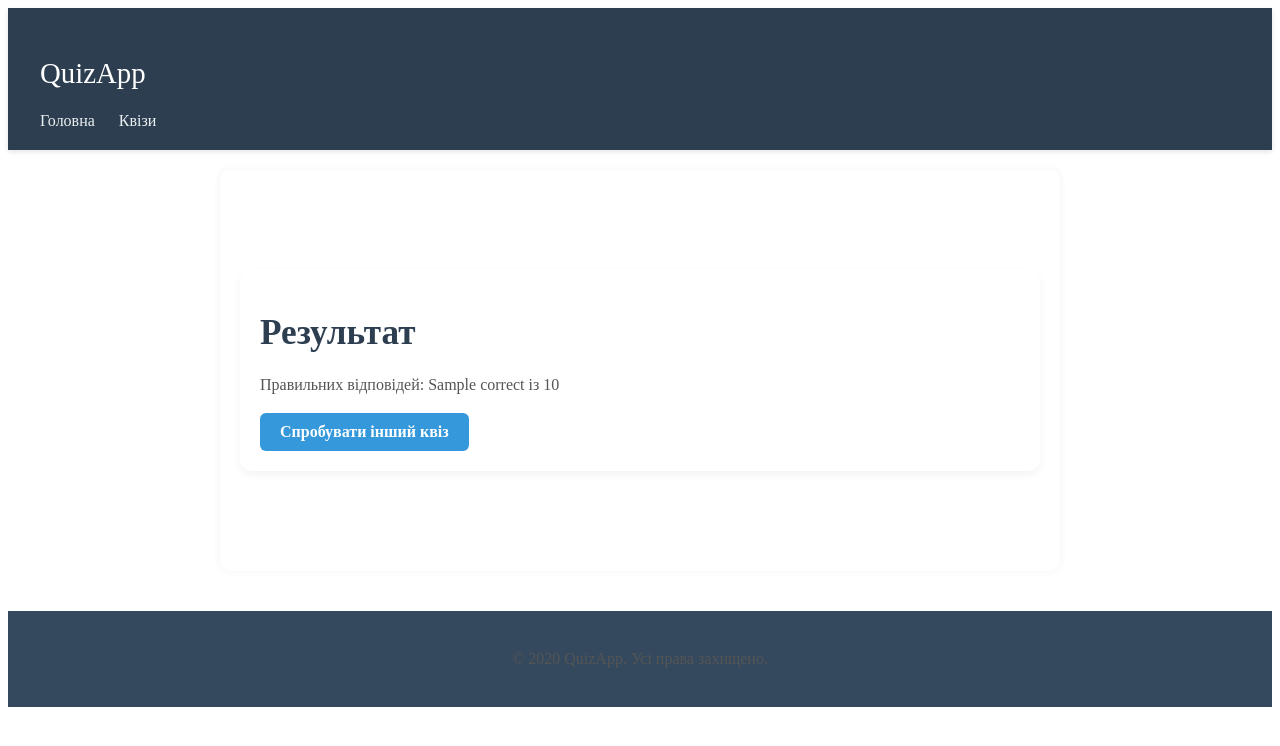
After one commit to SofiaaMohyla/python_pro_2_quizz_friday_19_2025, a Flask app: template templates/result.html in a window 1280 px wide. The commit adds this page. Shown: the top 746 px of the page. Run offline with Flask 3, Linux system fonts and the light colour scheme; the template is opened without the code that fills it: most values are stand-ins (such as "Sample title", 1, 10 or a date in 2020).

Commit message:
finished

```diff
--- a/main.py
+++ b/main.py
@@ -49,16 +49,32 @@ def quiz_question(quizz_id):
 
 @app.route("/quizzes/<int:quizz_id>/answer", methods=["POST"])
 def answer_func(quizz_id):
+    agent = SQLAgent("test.db")
+    question_index = session["current_question"]
+    selected_answer = request.form.get("answer")
+    print(selected_answer)
+    question = session["questions"][question_index]
+    correct_answers = agent.get_answer_for_question(question["question_id"])
+    agent.db.close()
+
+    for ans in correct_answers:
+        if ans["content"] == selected_answer and ans["is_right"]:
+            session["correct_answers"] += 1
+            break
+
     session["current_question"] += 1
 
-    if len(session["questions"]) <= session["current_question"]:
+    if session["current_question"] >= len(session["questions"]):
         return redirect(url_for("result", quizz_id=quizz_id))
     else:
         return redirect(url_for("quiz_question", quizz_id=quizz_id))
 
 
+
 @app.route("/quizzes/<int:quizz_id>/result")
 def result(quizz_id):
-    return "РЕЗУЛЬТАТ"
+    correct = session['correct_answers']
+    total = len(session['questions'])
+    return render_template("result.html", correct=correct, total=total)
 
 app.run(debug=True)
--- a/templates/question.html
+++ b/templates/question.html
@@ -2,7 +2,7 @@
 
 {% block main %}
 <main>
-    <div class="question-container">
+    <div >
         <div class="question-title">{{ question.content }}</div>
         <form action="{{ url_for('answer_func', quizz_id=quizz_id) }}" method="post">
             {% for option in options %}
--- /dev/null
+++ b/templates/result.html
@@ -0,0 +1,9 @@
+{% extends 'base.html' %}
+
+{% block main %}
+<main>
+    <h1>Результат</h1>
+    <p>Правильних відповідей: {{ correct }} із {{ total }}</p>
+    <a href="{{ url_for('quizzes') }}" class="btn">Спробувати інший квіз</a>
+</main>
+{% endblock main %}
```
